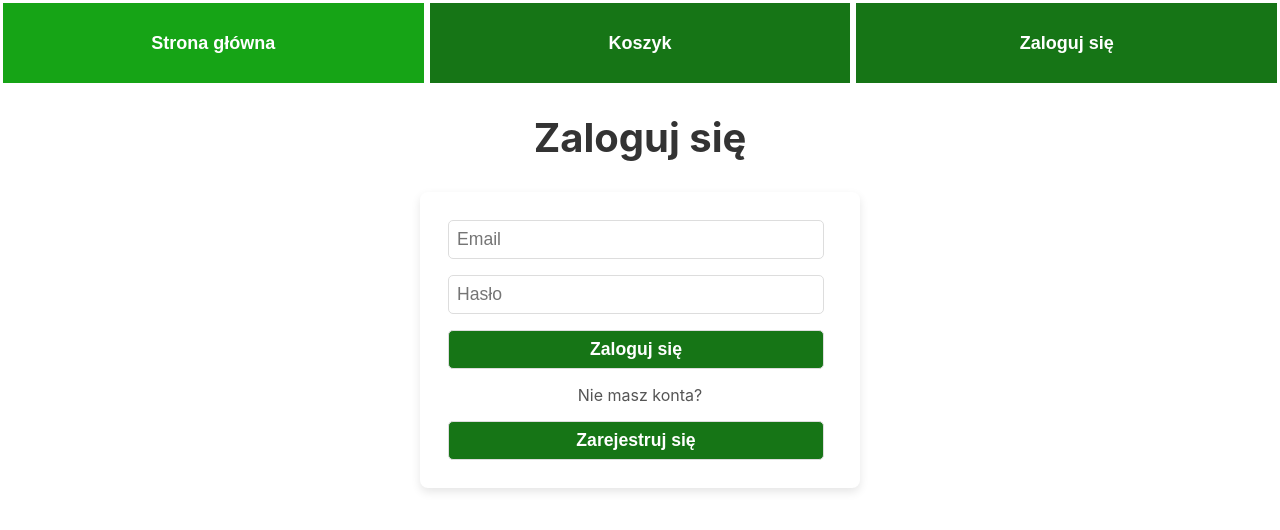
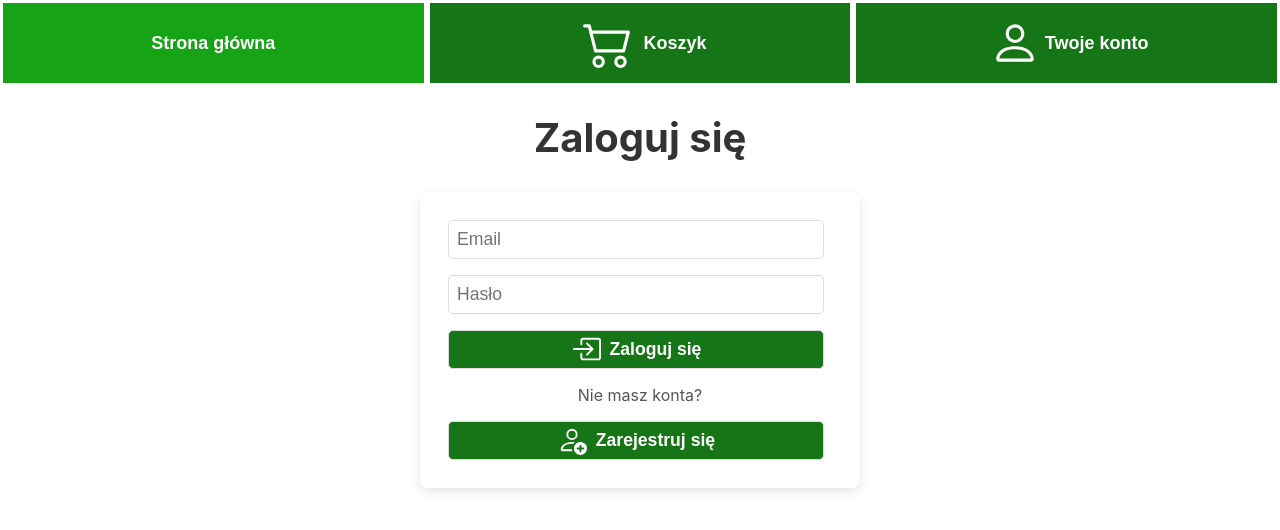
Before and after one commit to Simi1354/Projekt-WDAI, a React (Create React App) app in the folder sklep/: page /login in a window 1280 px wide. Shown: the top 530 px of the page. Built offline with nearby package versions, Linux system fonts and the light colour scheme.

Commit message:
added some icons

```diff
--- a/sklep/package.json
+++ b/sklep/package.json
@@ -5,11 +5,15 @@
   "dependencies": {
     "axios": "^1.7.9",
     "bcryptjs": "^2.4.3",
+    "bootstrap": "^5.3.3",
+    "bootstrap-icons": "^1.11.3",
     "cors": "^2.8.5",
     "cra-template": "1.2.0",
     "jsonwebtoken": "^9.0.2",
     "mongoose": "^8.9.3",
     "react": "^18.3.1",
+    "react-bootstrap": "^2.10.7",
+    "react-bootstrap-icons": "^1.11.5",
     "react-dom": "^18.3.1",
     "react-scripts": "^5.0.1",
     "sequelize": "^6.37.5",
--- a/sklep/src/pages/Cart.js
+++ b/sklep/src/pages/Cart.js
@@ -1,5 +1,11 @@
+import * as Icon from "react-bootstrap-icons";
+
 function Cart() {
-  return <h1>Koszyk</h1>;
+  return (
+    <>
+      <h1>Koszyk</h1>
+    </>
+  );
 }
 
 export default Cart;
--- a/sklep/src/pages/Layout.js
+++ b/sklep/src/pages/Layout.js
@@ -1,4 +1,6 @@
 import { Outlet, Link } from "react-router-dom";
+import { Accordion } from "react-bootstrap";
+import * as Icon from "react-bootstrap-icons";
 import "./Layout.css";
 
 const Layout = () => {
@@ -9,10 +11,13 @@ const Layout = () => {
           Strona główna
         </Link>
         <Link className="Navbar_link" to="/koszyk">
-          Koszyk
+          <Icon.Cart2 size={50} style={{ margin: "10px" }} />
+          <b> Koszyk </b>
         </Link>
+
         <Link className="Navbar_link" to="/login">
-          Zaloguj się
+          <Icon.Person size={50} style={{ margin: "5px" }} />
+          <b> Twoje konto</b>
         </Link>
       </nav>
       <Outlet />
--- a/sklep/src/pages/components/Login.js
+++ b/sklep/src/pages/components/Login.js
@@ -2,6 +2,7 @@ import { useState } from "react";
 import axios from "axios";
 import { Link } from "react-router-dom";
 import { useNavigate } from "react-router-dom";
+import * as Icon from "react-bootstrap-icons";
 
 const Login = () => {
   const [email, setEmail] = useState("");
@@ -50,11 +51,32 @@ const Login = () => {
           onChange={(e) => setPassword(e.target.value)}
         />
         <button type="submit" className="login-button">
+          <Icon.BoxArrowInRight
+            size={30}
+            style={{
+              marginTop: "-5px",
+              marginBottom: "-9px",
+              marginRight: "4px",
+              justifyContent: "center",
+            }}
+          />{" "}
           Zaloguj się
         </button>
         <p className="login_p"> Nie masz konta? </p>
-        <Link to="/rejestracja" className="login-button">
-          {" "}
+        <Link
+          to="/rejestracja"
+          className="login-button"
+          style={{ alignItems: "center" }}
+        >
+          <Icon.PersonAdd
+            size={30}
+            style={{
+              marginTop: "-5px",
+              marginBottom: "-9px",
+              marginRight: "4px",
+              justifyContent: "center",
+            }}
+          />{" "}
           Zarejestruj się{" "}
         </Link>
       </form>
--- a/sklep/src/pages/components/Register.js
+++ b/sklep/src/pages/components/Register.js
@@ -1,18 +1,22 @@
-import { useEffect, useState } from "react";
+import { useState } from "react";
 import { useNavigate } from "react-router-dom";
 import axios from "axios";
-import { set } from "mongoose";
+import * as Icon from "react-bootstrap-icons";
 
 const Register = () => {
   const [email, setEmail] = useState("");
   const [password, setPassword] = useState("");
+  const [password2, setPassword2] = useState("");
   const [message, setMessage] = useState("");
   const navigate = useNavigate();
 
   const handleRegister = async (e) => {
     e.preventDefault();
-
+    if (password !== password2) {
+      setMessage("Hasła nie są takie same");
+    } else {
       try {
+        // eslint-disable-next-line
         const response = await axios.post("http://localhost:3001/register", {
           email,
           password,
@@ -26,6 +30,7 @@ const Register = () => {
           setMessage(error.response.data.message);
         } else {
           setMessage("Błąd rejestracji. Spróbuj ponownie");
+        }
       }
     }
   };
@@ -48,6 +53,13 @@ const Register = () => {
           onChange={(e) => setPassword(e.target.value)}
           required
         />
+        <input
+          className="login-input"
+          placeholder="Powtórz hasło"
+          value={password2}
+          onChange={(e) => setPassword2(e.target.value)}
+          required
+        />
         <button type="submit" className="login-button">
           Zarejestruj się
         </button>
```
Also changed, not shown: 1 other file (tests, documents, lock files or other folders). Lines whose indentation alone changed are shown as unchanged.
